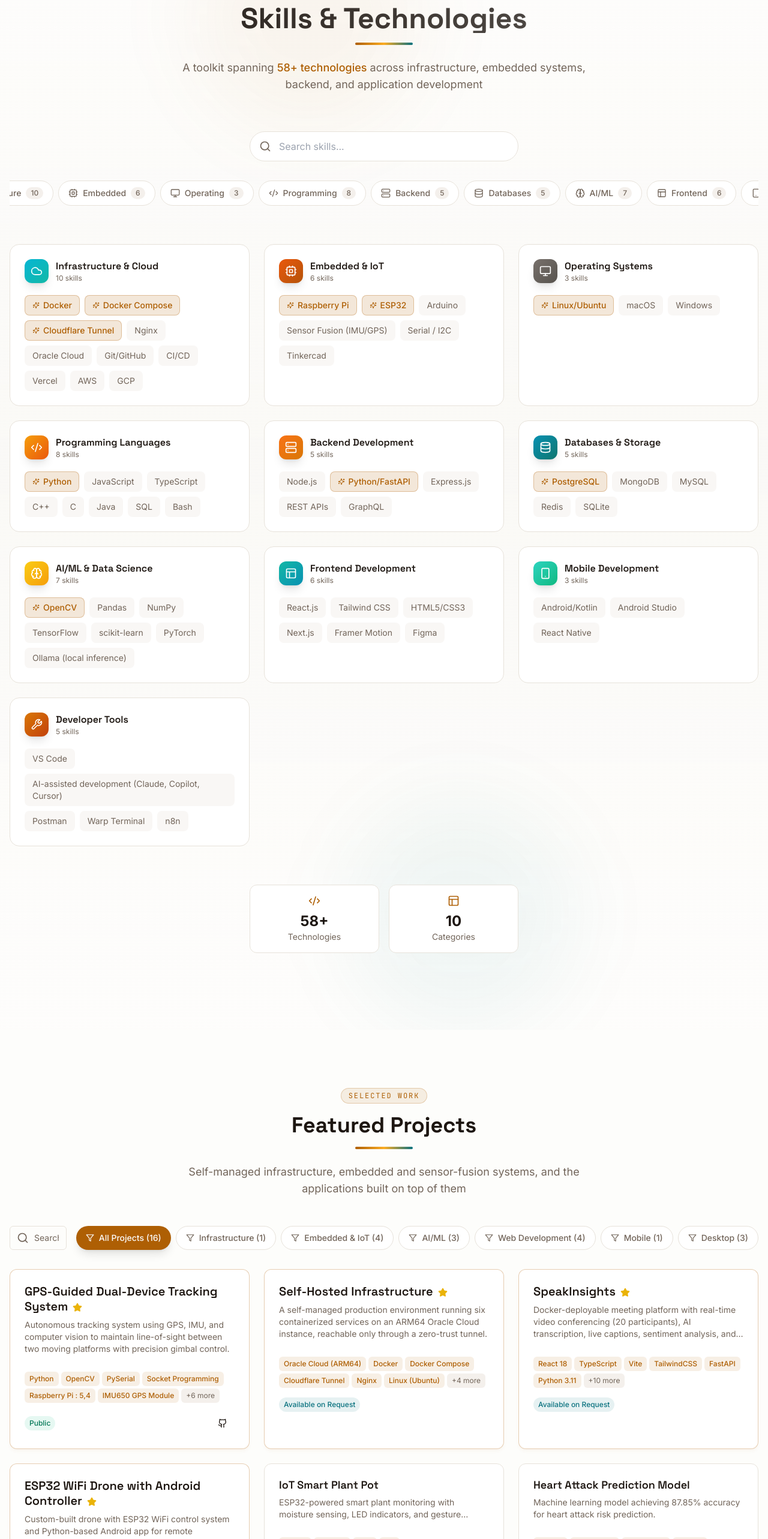
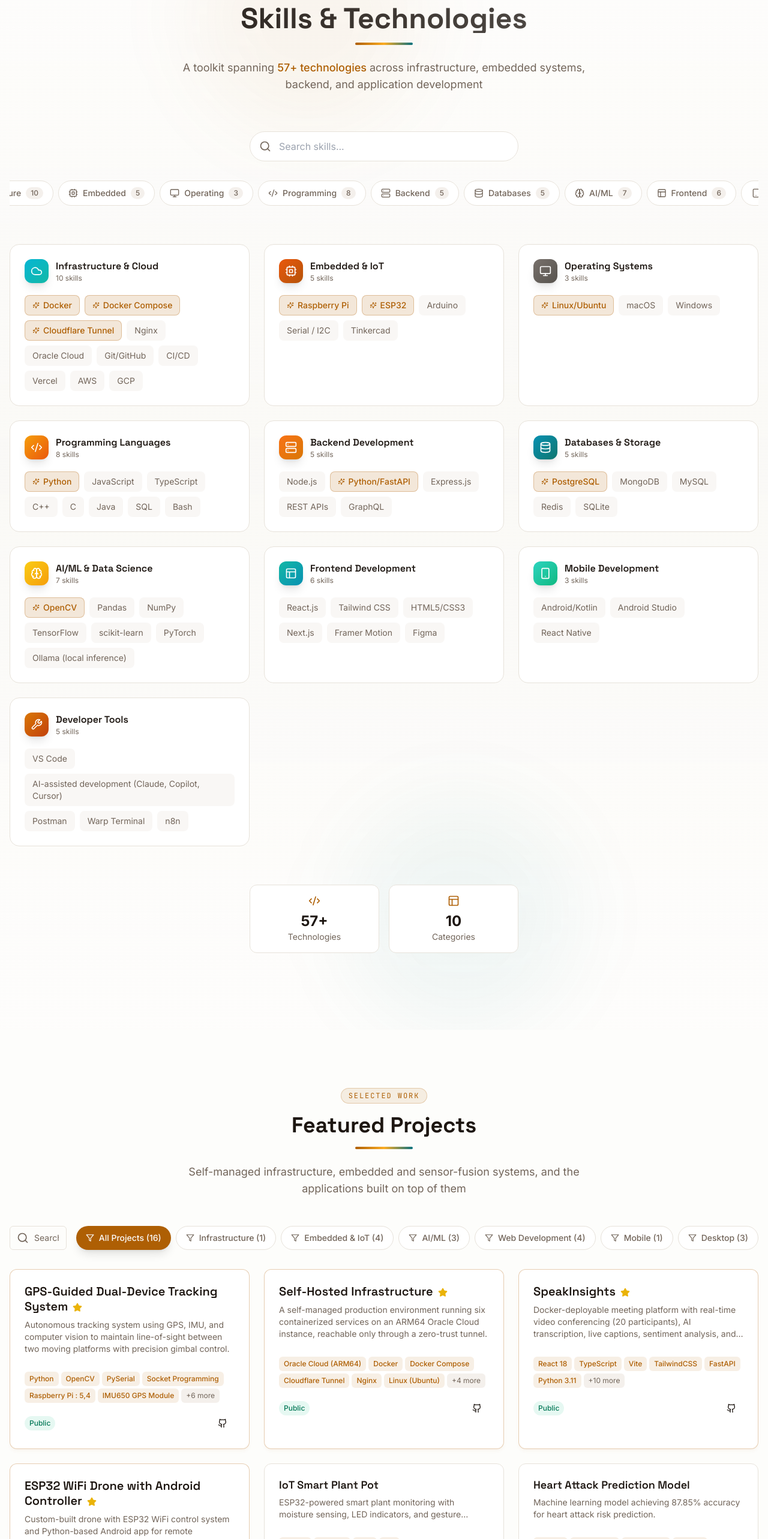
Before and after one commit to pmadhurn/mn-dev-folio, a React (Vite) app: page / in a window 1280 px wide. Shown: the part 1797-4363 px from the top of the page at 60% size. Built offline with nearby package versions, Linux system fonts and the light colour scheme.

Commit message:
Link newly public OCI and SpeakInsights repos from flagship projects

```diff
--- a/src/data/projects.ts
+++ b/src/data/projects.ts
@@ -100,10 +100,10 @@ export const projects: Project[] = [
       'PostgreSQL'
     ],
     category: 'infrastructure',
-    status: 'private',
+    status: 'public',
     tier: 'flagship',
     links: {
-      github: null
+      github: 'https://github.com/pmadhurn/OCI'
     }
   },
   {
@@ -129,10 +129,10 @@ export const projects: Project[] = [
     ],
     tech: ['React 18', 'TypeScript', 'Vite', 'TailwindCSS', 'FastAPI', 'Python 3.11', 'SQLAlchemy', 'LiveKit', 'WebRTC', 'WhisperX', 'Ollama', 'PostgreSQL', 'pgvector', 'Redis', 'Zustand', 'Docker'],
     category: 'ai-ml',
-    status: 'private',
+    status: 'public',
     tier: 'flagship',
     links: {
-      github: null
+      github: 'https://github.com/pmadhurn/SpeakinsightsV6'
     }
   },
   {
--- a/src/data/skills.ts
+++ b/src/data/skills.ts
@@ -53,7 +53,6 @@ export const skillCategories: SkillCategory[] = [
       { name: 'Raspberry Pi', level: 'advanced', highlighted: true },
       { name: 'ESP32', level: 'advanced', highlighted: true },
       { name: 'Arduino', level: 'advanced' },
-      { name: 'Sensor Fusion (IMU/GPS)', level: 'intermediate' },
       { name: 'Serial / I2C', level: 'intermediate' },
       { name: 'Tinkercad', level: 'intermediate' },
     ]
```
